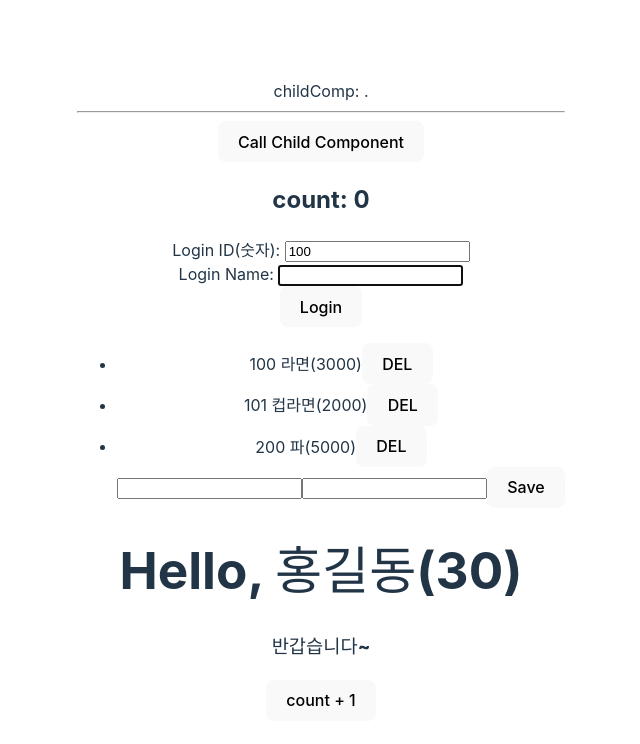
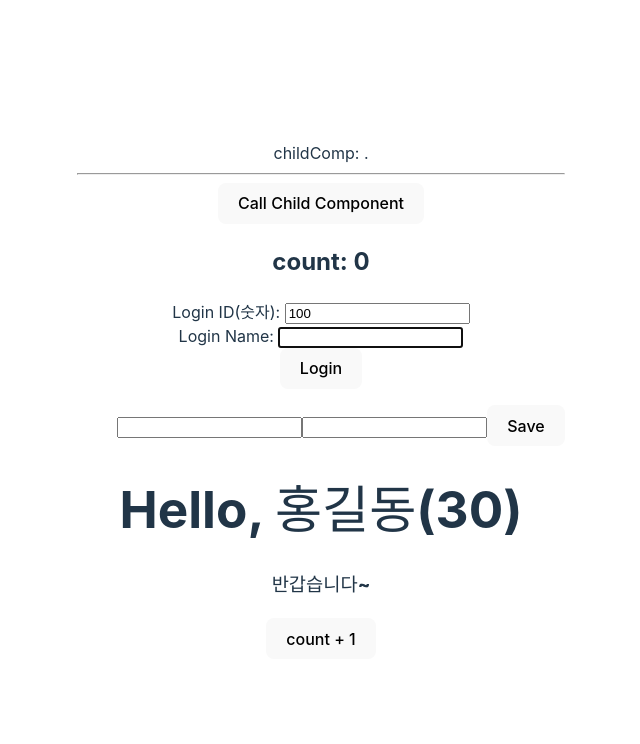
Before and after one commit to 11hertz/fullStack_React, a React (Vite) app: page / in a window 1280 px wide. Shown: the top 744 px of the page, without its empty margins (319-959 px from the left). Built offline with nearby package versions, Linux system fonts and the light colour scheme.

Commit message:
tryThis : add session-context using contextAPI

```diff
--- a/src/App.tsx
+++ b/src/App.tsx
@@ -2,18 +2,7 @@
 import Hello from './components/Hello';
 import My from './components/My';
 import './App.css';
-import { LoginHandle } from './components/Login';
 import { useCounter } from './hooks/counter-context';
-
-const SampleSession = {
-  loginUser: null,
-  // loginUser: { id: 1, name: 'Hong' },
-  cart: [
-    { id: 100, name: '라면', price: 3000 },
-    { id: 101, name: '컵라면', price: 2000 },
-    { id: 200, name: '파', price: 5000 },
-  ],
-};
 
 type ChildHandler = {
   appendPeriod: () => void;
@@ -30,40 +19,6 @@
 
 function App() {
   const { count } = useCounter();
-  const [session, setSession] = useState<Session>(SampleSession);
-
-  const loginHandleRef = useRef<LoginHandle>(null);
-
-  const login = ({ id, name }: LoginUser) => {
-    if (!name) {
-      alert('Input User Name, please.');
-      loginHandleRef.current?.focusName();
-      return;
-    }
-    setSession({ ...session, loginUser: { id, name } });
-  };
-  const logout = () => {
-    setSession({ ...session, loginUser: null });
-  };
-
-  const saveCartItem = (name: string, price: number) => {
-    const id =
-      session.cart
-        .map((cart) => cart.id)
-        .sort()
-        .at(-1) || 0;
-    setSession({
-      ...session,
-      cart: [...session.cart, { id: id + 1, name, price }],
-    });
-  };
-
-  const removeCartItem = (itemId: number) => {
-    setSession({
-      ...session,
-      cart: session.cart.filter((item) => item.id !== itemId),
-    });
-  };
 
   const childRef = useRef<ChildHandler>(null);
 
@@ -76,12 +31,7 @@
       </button>
       <h2>count: {count}</h2>
       <My
-        session={session}
-        login={login}
-        logout={logout}
-        loginHandleRef={loginHandleRef}
-        saveCartItem={saveCartItem}
-        removeCartItem={removeCartItem}
+      // loginHandleRef={loginHandleRef}
       />
       <Hello name='홍길동' age={30}>
         <h3>반갑습니다~</h3>
--- a/src/components/Login.tsx
+++ b/src/components/Login.tsx
@@ -5,22 +5,19 @@
   useImperativeHandle,
   useRef,
 } from 'react';
-
-type Props = {
-  login: ({ id, name }: LoginUser) => void;
-};
+import { useSession } from '../hooks/session-context';
 
 export type LoginHandle = {
   focusName: () => void;
 };
 
-const Login = forwardRef(({ login }: Props, ref) => {
+const Login = forwardRef((_, ref) => {
   console.log('@@@Login');
   // const [id, setId] = useState(0);
   // const [name, setName] = useState('');
   const userIdRef = useRef<HTMLInputElement>(null);
   const userNameRef = useRef<HTMLInputElement>(null);
-
+  const { login } = useSession();
   // const changeId = (evt: ChangeEvent<HTMLInputElement>) =>
   //   setId(Number(evt.currentTarget.value));
 
--- a/src/components/My.tsx
+++ b/src/components/My.tsx
@@ -1,25 +1,15 @@
-import { FormEvent, RefObject, useRef } from 'react';
-import Login, { LoginHandle } from './Login';
+import { FormEvent, useRef } from 'react';
+import Login from './Login';
 import Profile from './Profile';
+import { useSession } from '../hooks/session-context';
 
-type Props = {
-  session: Session;
-  login: ({ id, name }: LoginUser) => void;
-  logout: () => void;
-  loginHandleRef: RefObject<LoginHandle>;
-  saveCartItem: (name: string, price: number) => void;
-  removeCartItem: (itemId: number) => void;
-};
-
-const My = ({
-  session: { loginUser, cart },
-  login,
-  logout,
-  loginHandleRef,
-  saveCartItem,
-  removeCartItem,
-}: Props) => {
+const My = () => {
   console.log('@@@My');
+  const {
+    session: { loginUser, cart },
+    saveCartItem,
+    removeCartItem,
+  } = useSession();
 
   const itemNameRef = useRef<HTMLInputElement>(null);
   const itemPriceRef = useRef<HTMLInputElement>(null);
@@ -46,11 +36,7 @@
 
   return (
     <>
-      {loginUser ? (
-        <Profile loginUser={loginUser} logout={logout} />
-      ) : (
-        <Login login={login} ref={loginHandleRef} />
-      )}
+      {loginUser ? <Profile /> : <Login />}
       <ul>
         {cart.map(({ id, name, price }) => (
           <li key={id}>
--- a/src/components/Profile.tsx
+++ b/src/components/Profile.tsx
@@ -1,14 +1,15 @@
-type Props = {
-  loginUser: LoginUser;
-  logout: () => void;
-};
+import { useSession } from '../hooks/session-context';
 
-const Profile = ({ loginUser, logout }: Props) => {
+const Profile = () => {
   console.log('@@@Profile');
+  const {
+    logout,
+    session: { loginUser },
+  } = useSession();
   return (
     <>
       <div>
-        User Name: <strong>{loginUser.name}</strong>
+        User Name: <strong>{loginUser?.name}</strong>
       </div>
       <button onClick={logout}>Logout</button>
     </>
--- /dev/null
+++ b/src/hooks/session-context.tsx
@@ -0,0 +1,70 @@
+import { PropsWithChildren, createContext, useContext, useState } from 'react';
+
+type SessionContextProp = {
+  session: Session;
+  login: ({ id, name }: LoginUser) => void;
+  logout: () => void;
+  saveCartItem: (name: string, price: number) => void;
+  removeCartItem: (id: number) => void;
+};
+
+const DEFAULT_SESSION = {
+  loginUser: null,
+  cart: [],
+};
+
+const SessionContext = createContext<SessionContextProp>({
+  session: DEFAULT_SESSION,
+  login: () => {},
+  logout: () => {},
+  saveCartItem: () => {},
+  removeCartItem: () => {},
+});
+
+export const SessionContextProvider = ({ children }: PropsWithChildren) => {
+  const [session, setSession] = useState<Session>(DEFAULT_SESSION);
+
+  // const loginHandleRef = useRef<LoginHandle>(null);
+
+  const login = ({ id, name }: LoginUser) => {
+    if (!name) {
+      alert('Input User Name, please.');
+      // loginHandleRef.current?.focusName();
+      return;
+    }
+    setSession({ ...session, loginUser: { id, name } });
+  };
+  const logout = () => {
+    setSession({ ...session, loginUser: null });
+  };
+
+  const saveCartItem = (name: string, price: number) => {
+    const id =
+      session.cart
+        .map((cart) => cart.id)
+        .sort()
+        .at(-1) || 0;
+    setSession({
+      ...session,
+      cart: [...session.cart, { id: id + 1, name, price }],
+    });
+  };
+
+  const removeCartItem = (itemId: number) => {
+    setSession({
+      ...session,
+      cart: session.cart.filter((item) => item.id !== itemId),
+    });
+  };
+
+  return (
+    <SessionContext.Provider
+      value={{ session, login, logout, saveCartItem, removeCartItem }}
+    >
+      {children}
+    </SessionContext.Provider>
+  );
+};
+
+// eslint-disable-next-line react-refresh/only-export-components
+export const useSession = () => useContext(SessionContext);
--- a/src/main.tsx
+++ b/src/main.tsx
@@ -3,11 +3,14 @@
 import App from './App.tsx';
 import './index.css';
 import { CounterContextProvider } from './hooks/counter-context.tsx';
+import { SessionContextProvider } from './hooks/session-context.tsx';
 
 ReactDOM.createRoot(document.getElementById('root')!).render(
   <React.StrictMode>
     <CounterContextProvider>
-      <App />
+      <SessionContextProvider>
+        <App />
+      </SessionContextProvider>
     </CounterContextProvider>
   </React.StrictMode>
 );
```
Also changed, not shown: 1 other file (tests, documents, lock files or other folders).
